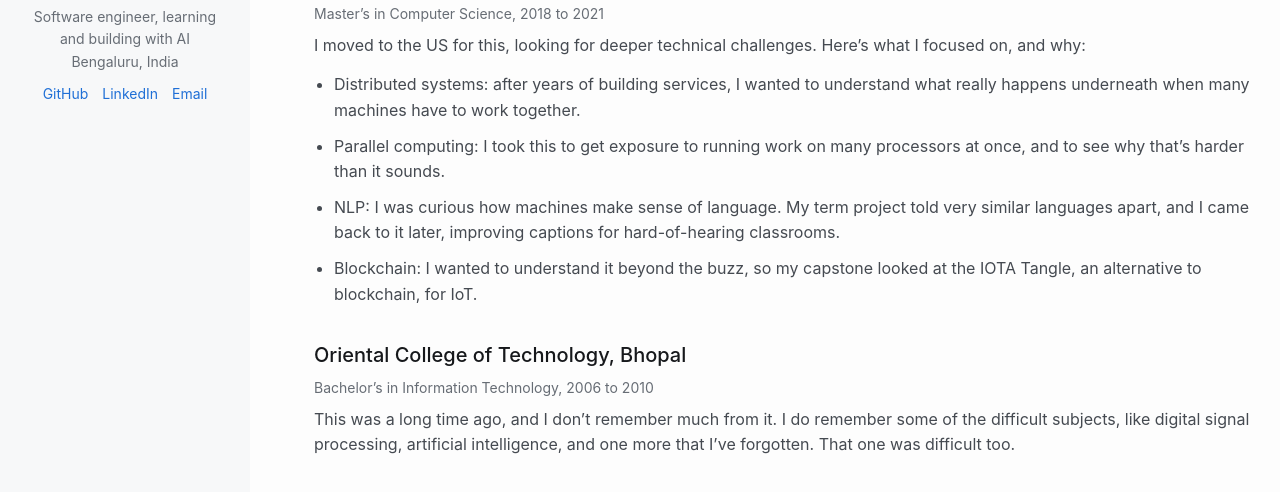
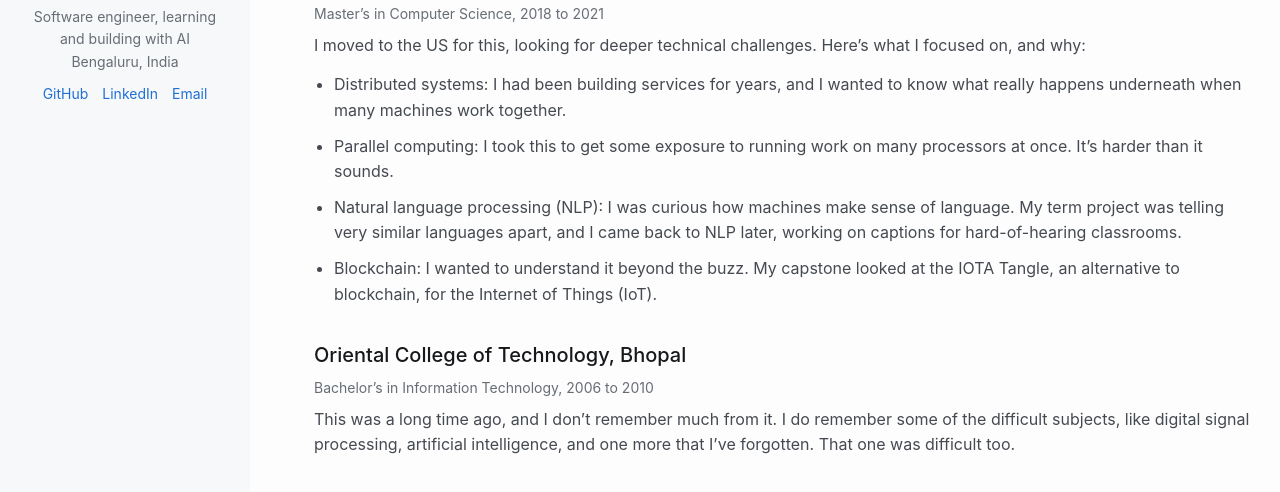
Before and after one commit to sudhir13s/sudhir13s.github.io, an Astro site: page /education in a window 1280 px wide. Shown: the part 190-682 px from the top of the page. Built offline with nearby package versions, Linux system fonts and the light colour scheme; Astro itself is replaced by a stand-in of ours.

Commit message:
fix(content): reword the Master's focus areas in plainer words

```diff
--- a/src/content/pages/education.md
+++ b/src/content/pages/education.md
@@ -10,10 +10,10 @@ order: 5
 
 I moved to the US for this, looking for deeper technical challenges. Here's what I focused on, and why:
 
-- Distributed systems: after years of building services, I wanted to understand what really happens underneath when many machines have to work together.
-- Parallel computing: I took this to get exposure to running work on many processors at once, and to see why that's harder than it sounds.
-- NLP: I was curious how machines make sense of language. My term project told very similar languages apart, and I came back to it later, improving captions for hard-of-hearing classrooms.
-- Blockchain: I wanted to understand it beyond the buzz, so my capstone looked at the IOTA Tangle, an alternative to blockchain, for IoT.
+- Distributed systems: I had been building services for years, and I wanted to know what really happens underneath when many machines work together.
+- Parallel computing: I took this to get some exposure to running work on many processors at once. It's harder than it sounds.
+- Natural language processing (NLP): I was curious how machines make sense of language. My term project was telling very similar languages apart, and I came back to NLP later, working on captions for hard-of-hearing classrooms.
+- Blockchain: I wanted to understand it beyond the buzz. My capstone looked at the IOTA Tangle, an alternative to blockchain, for the Internet of Things (IoT).
 
 ## Oriental College of Technology, Bhopal
 
```
Also changed, not shown: docs/progress/2026-10-30T22-25-education-focus-bullets.md (+1 -0 lines).
